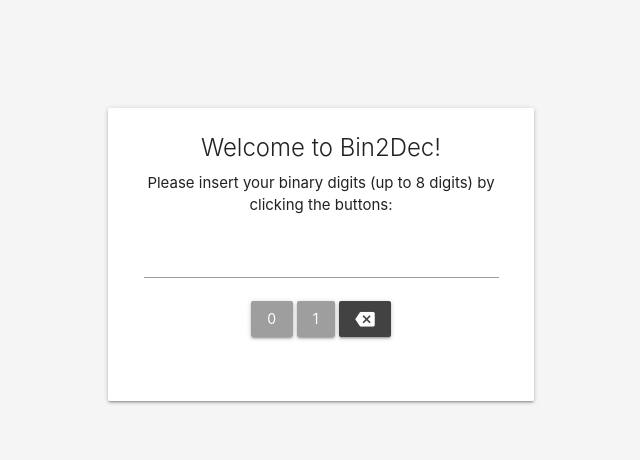
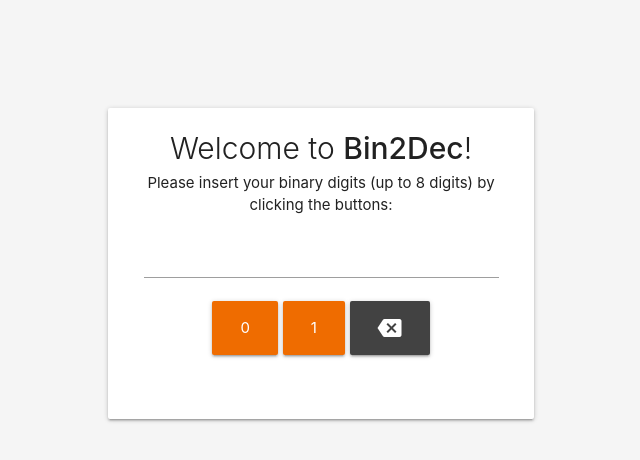
Before and after one commit to leozabotto/bin2dec, a plain HTML site: page index.html in a window 1280 px wide. Shown: the whole page, without its empty margins (319-959 px from the left). Drawn offline with nearby package versions, Linux system fonts and the light colour scheme.

Commit message:
Style changes

```diff
--- a/index.html
+++ b/index.html
@@ -30,18 +30,18 @@
         <div class="col s12 m6 offset-m3">
           <div class="card">
             <div class="card-content">
-              <span class="card-title">Welcome to Bin2Dec!</span>
+              <span class="card-title" style="font-size: 2rem;">Welcome to <strong>Bin2Dec</strong>!</span>
               <p>Please insert your binary digits (up to 8 digits) by clicking the buttons:</p>
               <form action="">
                 <div class="input-field col s12">
-                  <input id="binary" type="text" readonly>
+                  <input id="binary" type="text" style="font-size: 1.4rem;" readonly>
                 </div>
               </form>
-              <button class="waves-effect waves-light btn grey" id="btn0">0</button>
-              <button class="waves-effect waves-light btn grey" id="btn1">1</button>
-              <button class="waves-effect waves-light btn grey darken-3" id="removeDgt"><i
+              <button class="waves-effect waves-light btn-large orange darken-3" id="btn0">0</button>
+              <button class="waves-effect waves-light btn-large orange darken-3" id="btn1">1</button>
+              <button class="waves-effect waves-light btn-large grey darken-3" id="removeDgt"><i
                   class="material-icons">backspace</i></button>
-              <p id="response" style="margin-top: 40px; color: red;"></p>
+              <p id="response" style="margin-top: 40px; font-size: 2rem; color: red;"></p>
             </div>
           </div>
         </div>
```
